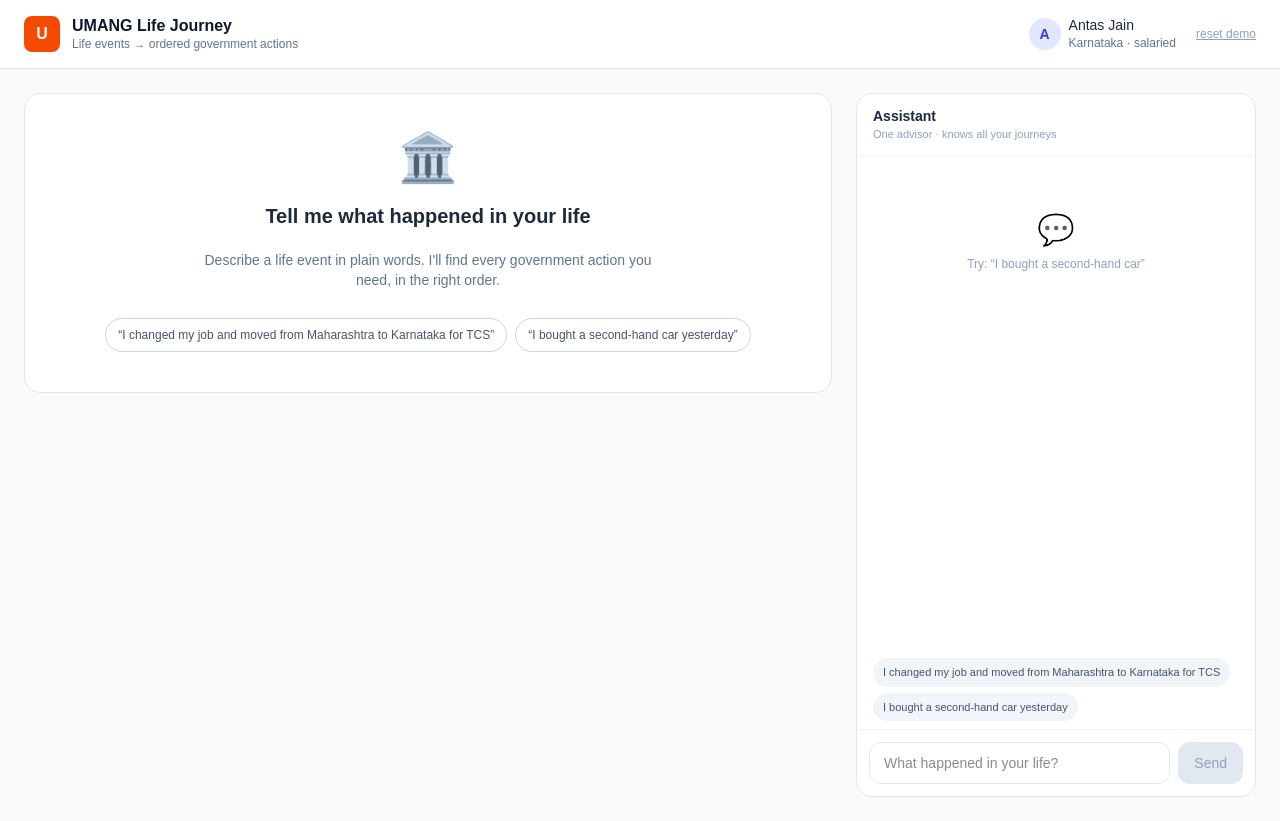
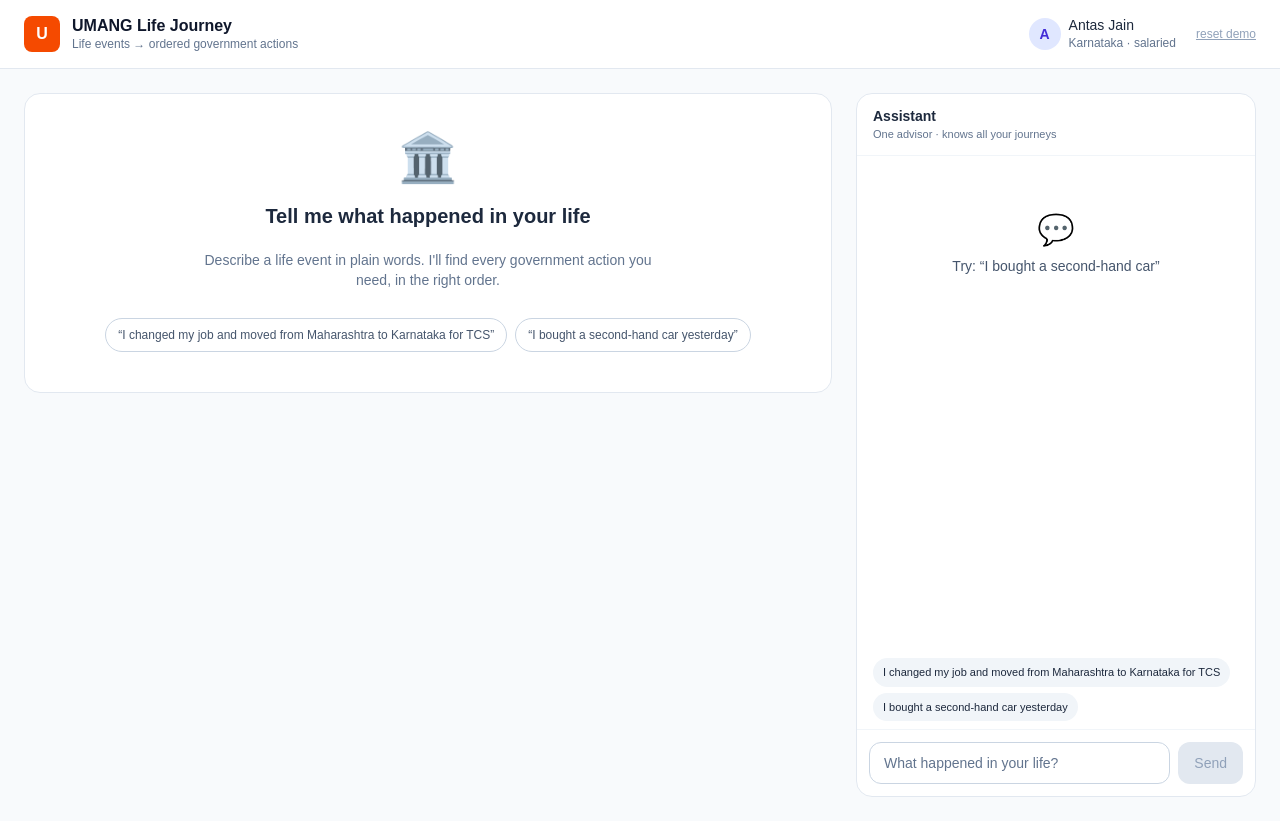
Before and after one commit to imsoul11/umangLife, a Next.js app: page / in a window 1280 px wide. Built offline with nearby package versions, Linux system fonts and the light colour scheme.

Commit message:
Contrast pass on chat + forms
Assistant bubbles: slate-900 text, border definition, shadow. Thinking
indicator and empty state darkened. Inputs get explicit white bg, dark
text, visible placeholders. Labels bumped to slate-700; manual-entry
hints to slate-600.

```diff
--- a/src/components/ChatPanel.tsx
+++ b/src/components/ChatPanel.tsx
@@ -42,12 +42,12 @@
             </span>
           )}
         </div>
-        <p className="text-[11px] text-slate-400">One advisor · knows all your journeys</p>
+        <p className="text-[11px] text-slate-500">One advisor · knows all your journeys</p>
       </div>
 
       <div className="flex-1 overflow-y-auto p-4 space-y-3 min-h-[300px] lg:min-h-0">
         {messages.length === 0 && (
-          <div className="text-center text-xs text-slate-400 pt-10 space-y-2">
+          <div className="text-center text-sm text-slate-600 pt-10 space-y-2">
             <p className="text-3xl">💬</p>
             <p>Try: &ldquo;I bought a second-hand car&rdquo;</p>
           </div>
@@ -80,7 +80,7 @@
         ))}
         {thinking && (
           <div className="flex justify-start">
-            <div className="bg-slate-100 text-slate-500 px-4 py-2.5 rounded-2xl rounded-bl-md text-sm">
+            <div className="bg-slate-100 border border-slate-300 text-slate-700 px-4 py-2.5 rounded-2xl rounded-bl-md text-sm">
               <span className="animate-pulse">thinking…</span>
             </div>
           </div>
@@ -94,7 +94,7 @@
             <button
               key={s}
               onClick={() => onSend(s)}
-              className="text-[11px] px-2.5 py-1.5 rounded-full bg-slate-100 text-slate-600 hover:bg-orange-50 hover:text-orange-700 transition"
+              className="text-[11px] font-medium px-2.5 py-1.5 rounded-full bg-slate-100 text-slate-800 hover:bg-orange-50 hover:text-orange-700 transition"
             >
               {s}
             </button>
@@ -108,7 +108,7 @@
           onChange={(e) => setInput(e.target.value)}
           onKeyDown={(e) => e.key === "Enter" && submit()}
           placeholder="What happened in your life?"
-          className="flex-1 text-sm px-3.5 py-2.5 rounded-xl border border-slate-200 focus:outline-none focus:border-orange-500 focus:ring-2 focus:ring-orange-100"
+          className="flex-1 text-sm text-slate-900 bg-white placeholder:text-slate-500 px-3.5 py-2.5 rounded-xl border border-slate-300 focus:outline-none focus:border-orange-500 focus:ring-2 focus:ring-orange-100"
           disabled={thinking}
         />
         <button
--- a/src/components/Dashboard.tsx
+++ b/src/components/Dashboard.tsx
@@ -318,7 +318,7 @@
           return (
             <li key={t.id + t.title} className="flex items-center justify-between gap-3 text-xs bg-white/70 rounded-lg px-3 py-2">
               <span className="truncate text-slate-700">{icon} {t.title}{u ? ` — ${u.chip}` : ""}</span>
-              <span className="shrink-0 text-slate-400">{t.applicationRef ? `ref ${t.applicationRef}` : t.status === "ready" ? "ready now" : "needs document"}</span>
+              <span className="shrink-0 text-slate-600">{t.applicationRef ? `ref ${t.applicationRef}` : t.status === "ready" ? "ready now" : "needs document"}</span>
             </li>
           );
         })}
--- a/src/components/TaskWizard.tsx
+++ b/src/components/TaskWizard.tsx
@@ -222,14 +222,14 @@
                 return (
                   <div key={f.id} className="anim-rise" style={{ animationDelay: `${idx * 45}ms` }}>
                     <label className="flex items-center justify-between gap-2 text-xs font-medium text-slate-600 mb-1">
-                      <span>{f.label}{f.required !== false && <span className="text-red-400"> *</span>}</span>
+                      <span className="text-slate-700">{f.label}{f.required !== false && <span className="text-red-500"> *</span>}</span>
                       {chip && <span className={`px-1.5 py-0.5 rounded text-[10px] ${chip.cls}`}>{chip.label}</span>}
                     </label>
                     {f.type === "select" ? (
                       <select
                         value={entry?.value ?? ""}
                         onChange={(e) => update(f.id, e.target.value)}
-                        className={`w-full text-sm px-3 py-2 rounded-lg border focus:outline-none ${
+                        className={`w-full text-sm text-slate-900 bg-white placeholder:text-slate-500 px-3 py-2 rounded-lg border focus:outline-none ${
                           isPrefilled ? "border-l-4 border-l-emerald-400 border-slate-200 bg-emerald-50/30" : needsInput ? "border-dashed border-amber-300 bg-amber-50/30" : "border-slate-200"
                         } focus:border-orange-500`}
                       >
@@ -241,7 +241,7 @@
                         value={entry?.value ?? ""}
                         placeholder={needsInput && f.required !== false ? "Required — type here" : "Optional"}
                         onChange={(e) => update(f.id, e.target.value)}
-                        className={`w-full text-sm px-3 py-2 rounded-lg border focus:outline-none ${
+                        className={`w-full text-sm text-slate-900 bg-white placeholder:text-slate-500 px-3 py-2 rounded-lg border focus:outline-none ${
                           isPrefilled ? "border-l-4 border-l-emerald-400 border-slate-200 bg-emerald-50/30" : needsInput && f.required !== false ? "border-dashed border-amber-300 bg-amber-50/30" : "border-slate-200"
                         } focus:border-orange-500`}
                       />
```
